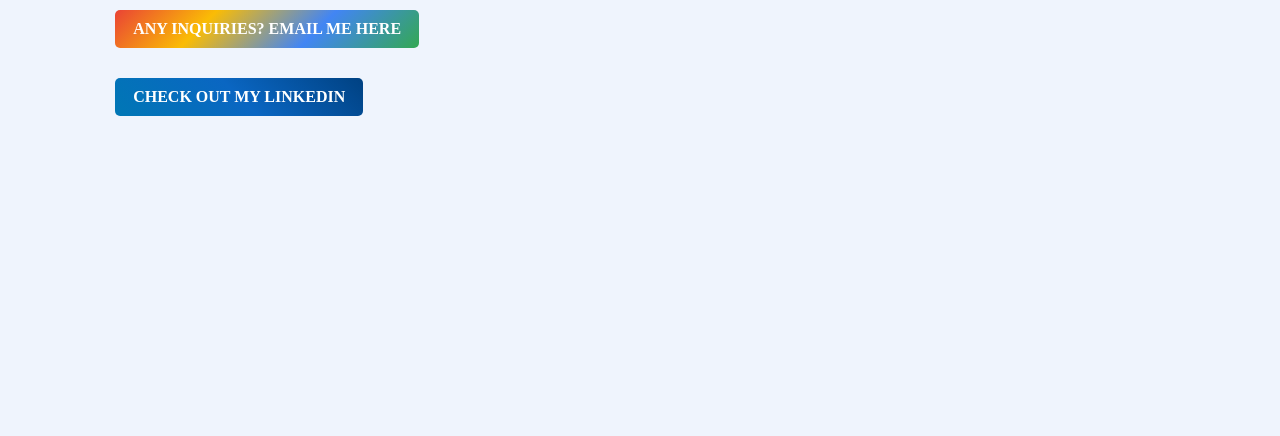
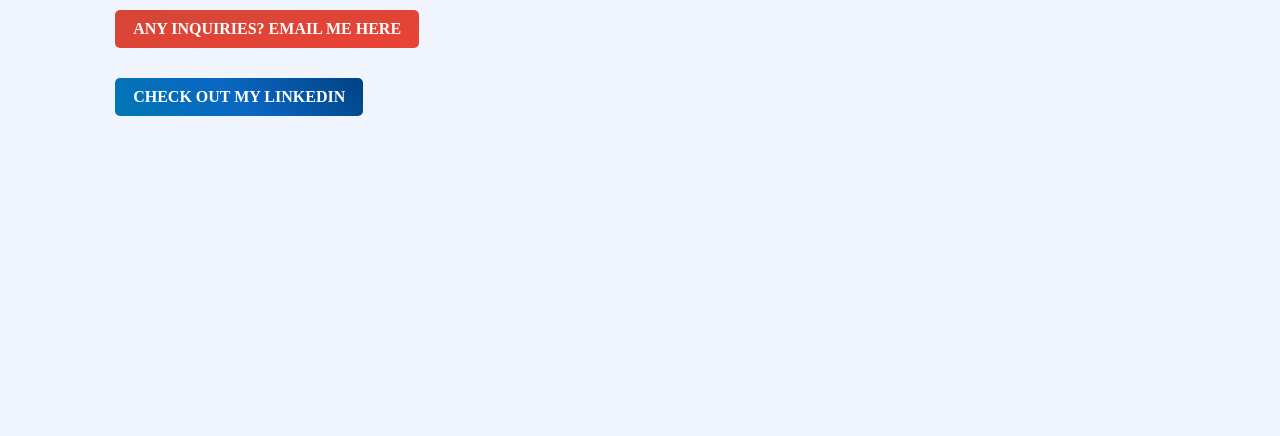
Before and after one commit to Nicholas1209/Nicholas1209.github.io, a plain HTML site: page contact.html in a window 1280 px wide. Shown: the part 364-800 px from the top of the page. Drawn offline with Linux system fonts and the light colour scheme.

Commit message:
Gradient change

```diff
--- a/styles.css
+++ b/styles.css
@@ -151,7 +151,7 @@
 }
 
 .gmail{
-	background: linear-gradient(135deg, #EA4335 0%, #FABC05 30%, #4285F4 65%, #34A853 100%);
+	background-image: linear-gradient(to bottom right, #D44638, #EA4335);
 	padding: 10px 18px;
 	text-decoration: none;
 	font-weight: bold;
```
